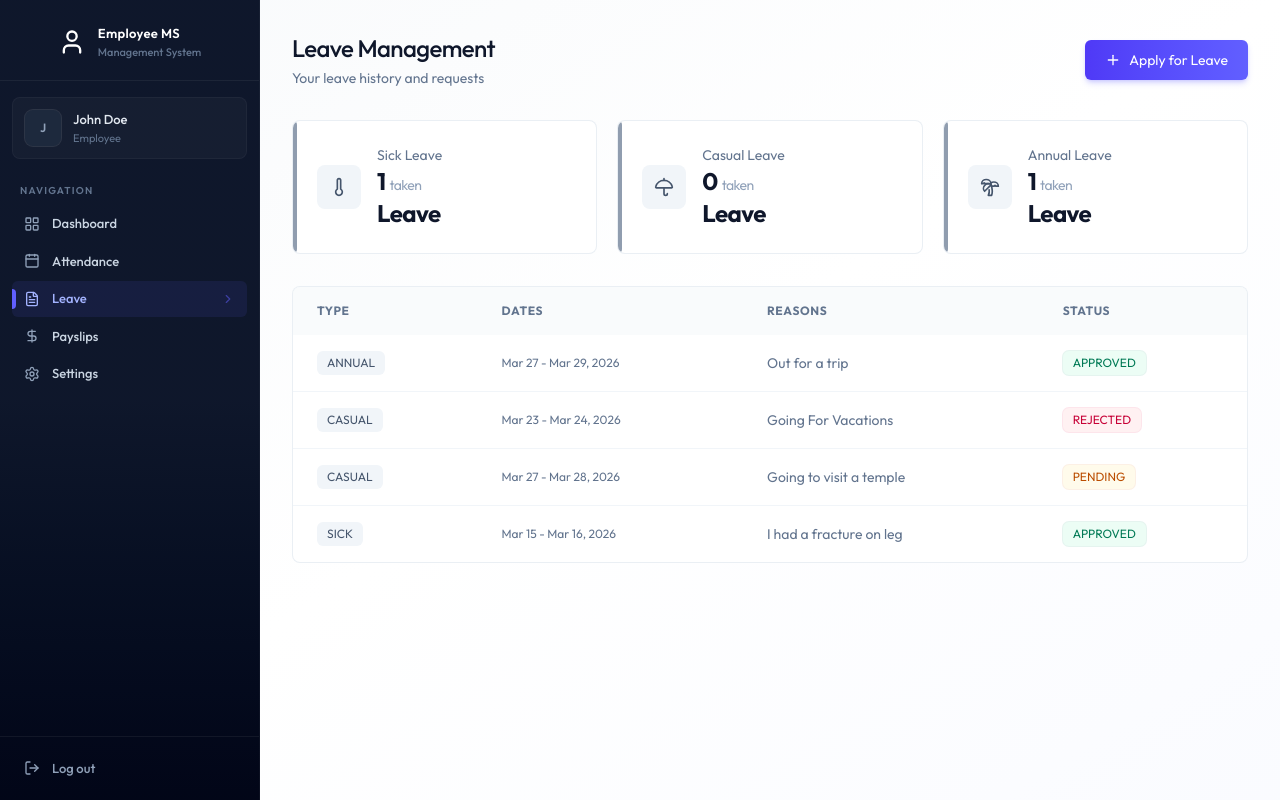
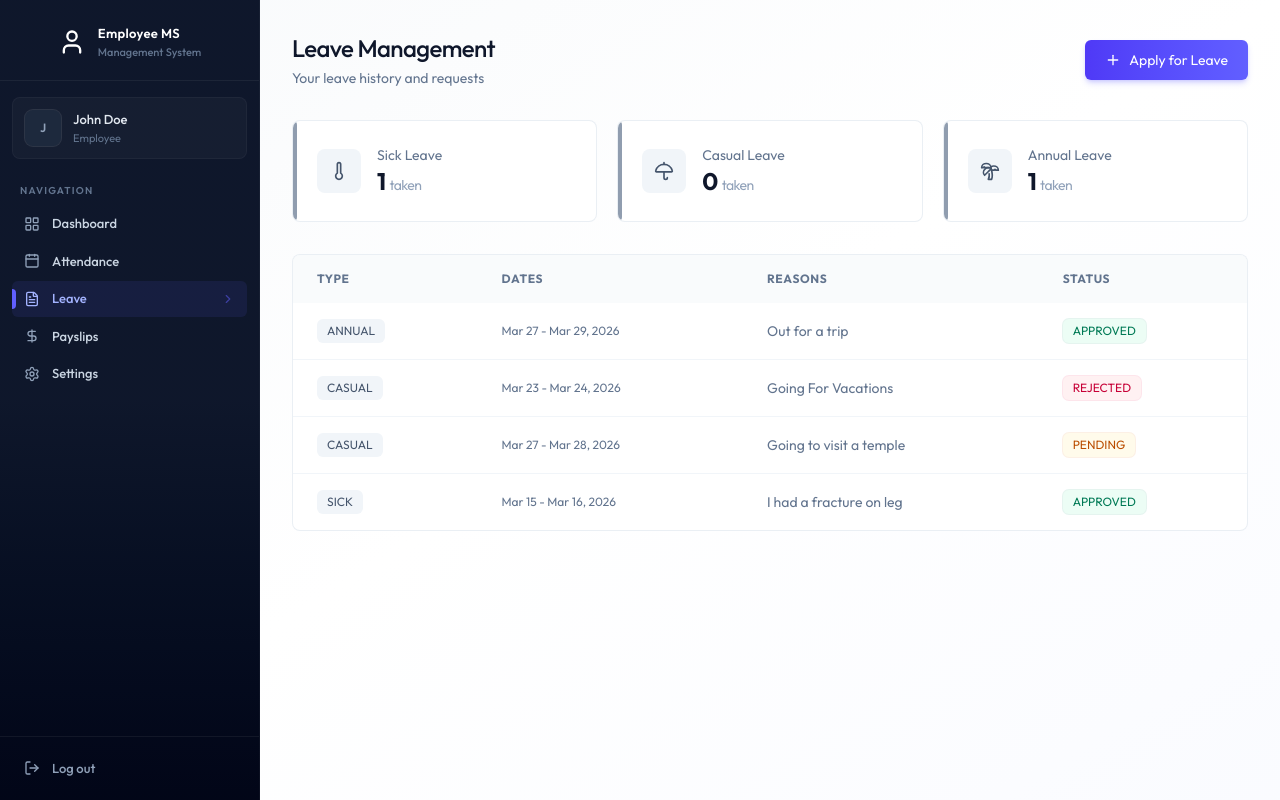
Before and after one commit to shumaila1421/employee-management-system, a React (Vite) app in the folder client/: page /leave in a window 1280 px wide. Built offline with nearby package versions, Linux system fonts and the light colour scheme.

Commit message:
leave history

```diff
--- a/client/src/pages/Leave.jsx
+++ b/client/src/pages/Leave.jsx
@@ -79,7 +79,6 @@ const Leave = () => {
                   <span className="text-sm font-normal text-slate-400 ">
                     taken
                   </span>
-                  <p>Leave</p>
                 </p>
               </div>
             </div>
```
